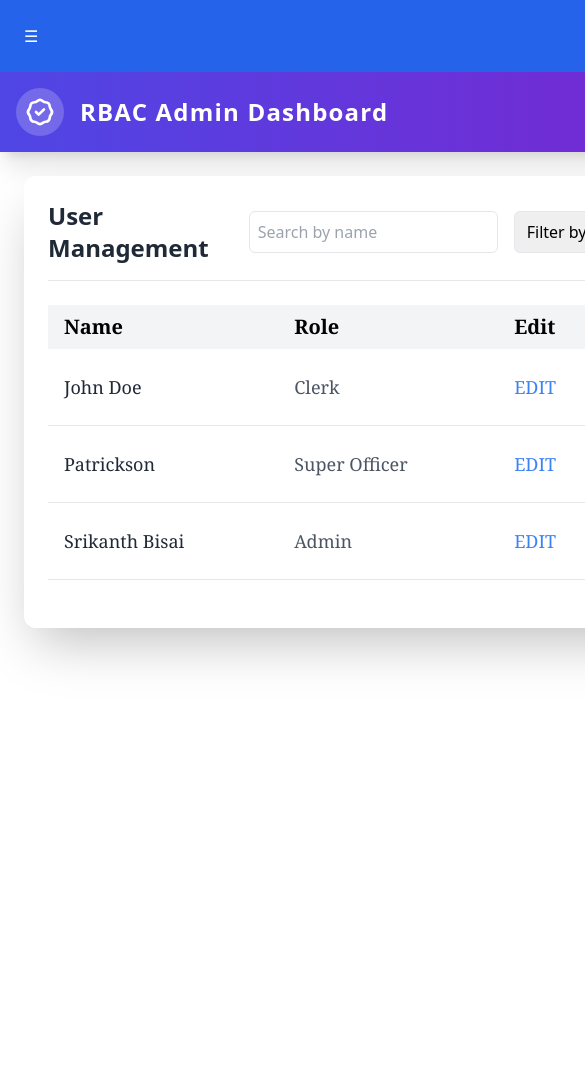
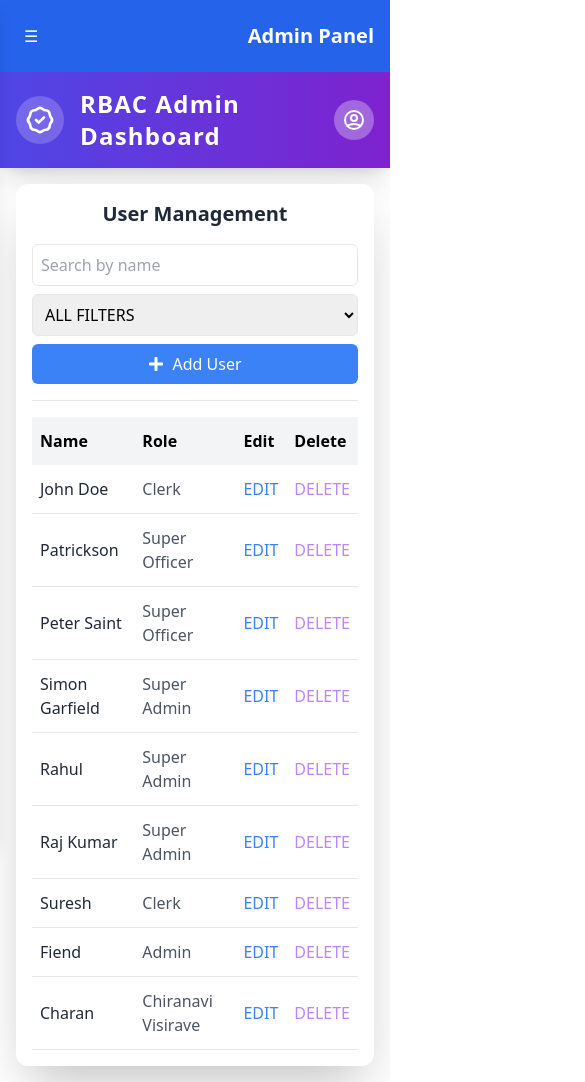
Before and after one commit to srikanthbisai/Role_based_Access_Control, a React (Create React App) app: page /users in a window 390 px wide. Shown: the top 1082 px of the page, 585 px wide, since content can reach past the window. Before the commit the page ends 844 px from the top, so only its background shows below. Built offline with nearby package versions, Linux system fonts and the light colour scheme; data requests are answered from the project's data file.

Commit message:
complete responsive fix

```diff
--- a/db.json
+++ b/db.json
@@ -96,11 +96,53 @@
       "email": "Patrick213@yahoo.com"
     },
     {
-      "id": "b066",
-      "name": "Srikanth Bisai",
-      "email": "wqojopqwjdpo@gmail.com",
+      "id": "1917",
+      "name": "Peter Saint",
+      "email": "peter9897@gmail.com",
+      "role": "Super Officer",
+      "status": "Active"
+    },
+    {
+      "id": "3ebd",
+      "name": "Simon Garfield",
+      "email": "simon@gmail.com",
+      "role": "Super Admin",
+      "status": "Active"
+    },
+    {
+      "id": "b439",
+      "name": "Rahul",
+      "email": "r023@gmail.com",
+      "role": "Super Admin",
+      "status": "Active"
+    },
+    {
+      "id": "6c27",
+      "name": "Raj Kumar",
+      "email": "raju@yahoo.com",
+      "role": "Super Admin",
+      "status": "Active"
+    },
+    {
+      "id": "a236",
+      "name": "Suresh",
+      "email": "suresh0909@gmail.com",
+      "role": "Clerk",
+      "status": "Active"
+    },
+    {
+      "id": "f868",
+      "name": "Fiend",
+      "email": "fava@gmail.com",
       "role": "Admin",
-      "status": "Inactive"
+      "status": "Active"
+    },
+    {
+      "id": "30b4",
+      "name": "Charan",
+      "email": "charan@gmail.com",
+      "role": "Chiranavi Visirave",
+      "status": "Active"
     }
   ]
 }
--- a/src/App.tsx
+++ b/src/App.tsx
@@ -3,11 +3,12 @@ import { BrowserRouter as Router, Routes, Route } from 'react-router-dom';
 import { Suspense, lazy } from 'react';
 import Sidebar from './components/Sidebar';
 import RoleManagement from './components/RoleManagement';
+import Spinner from './utils/Spinner';
 
 // Lazy load the components
 const Header = lazy(() => import('./components/Header'));
-const UserManagement = lazy(() => import('./components/UserManagement'));
-const PermissionManagement = lazy(() => import('./components/PermissionManagement'));
+const User = lazy(() => import('./components/User'));
+const Permissions = lazy(() => import('./components/Permissions'));
 
 const App = () => {
   const [isSidebarOpen, setIsSidebarOpen] = useState(false);
@@ -23,8 +24,8 @@ const App = () => {
         <Sidebar isOpen={isSidebarOpen} toggleSidebar={toggleSidebar} />
 
         {/* Main Content */}
-        <div className="flex-1 lg:ml-64">
-          {/* Header with a toggle button for small screens */}
+        <div className="flex-1 w-full lg:ml-64">
+          {/* Mobile Header with Sidebar Toggle */}
           <div className="lg:hidden flex items-center justify-between p-4 bg-blue-600 text-white">
             <button
               className="p-2 focus:outline-none"
@@ -35,17 +36,17 @@ const App = () => {
             <h1 className="text-xl font-bold">Admin Panel</h1>
           </div>
 
-          <Suspense fallback={<div>Loading...</div>}>
+          <Suspense fallback={<div className="flex justify-center items-center h-screen"><Spinner/></div>}>
             <Header />
           </Suspense>
 
-          <div className="p-6">
-            <Suspense fallback={<div>Loading content...</div>}>
+          <div className="p-4 sm:p-6">
+            <Suspense fallback={<div className="flex justify-center items-center h-screen"><Spinner/></div>}>
               <Routes>
-                <Route path="/users" element={<UserManagement />} />
+                <Route path="/users" element={<User />} />
                 <Route path="/roles" element={<RoleManagement />} />
-                <Route path="/permissions" element={<PermissionManagement />} />
-                <Route path="/" element={<UserManagement />} />
+                <Route path="/permissions" element={<Permissions />} />
+                <Route path="/" element={<User />} />
               </Routes>
             </Suspense>
           </div>
--- /dev/null
+++ b/src/components/Permissions.tsx
@@ -0,0 +1,68 @@
+import React from 'react';
+import usePermissionManagement from "../hooks/usePermissionManagement";
+
+const Permissions = () => {
+  const {
+    newPermission,
+    setNewPermission,
+    handleDeletePermission,
+    handleAddPermission,
+    permissions
+  } = usePermissionManagement();
+
+  return (
+    <div className="bg-white shadow-2xl rounded-xl p-4 sm:p-6 space-y-4 sm:space-y-6 w-full overflow-x-auto">
+      <div className="flex flex-col sm:flex-row items-start sm:items-center border-b pb-4 gap-4 sm:gap-10 justify-between">
+        <h2 className="text-xl sm:text-2xl font-bold text-gray-800 flex-shrink-0">Permission Management</h2>
+        <div className="flex flex-col sm:flex-row items-start sm:items-center space-y-2 sm:space-y-0 sm:space-x-2 w-full sm:w-auto">
+          <input
+            className="w-full sm:w-auto px-3 py-2 text-sm sm:text-base border rounded-md border-gray-300 focus:border-blue-500 focus:outline-none transition-colors"
+            placeholder="New Permission"
+            value={newPermission}
+            onChange={(e) => setNewPermission(e.target.value)}
+          />
+          <button
+            onClick={handleAddPermission}
+            className="w-full sm:w-auto bg-blue-500 text-white px-4 py-2 rounded-md hover:bg-blue-700 transition-colors text-sm sm:text-base"
+          >
+            Add Permission
+          </button>
+        </div>
+      </div>
+
+      {/* Permissions List */}
+      <div className="w-full overflow-x-auto">
+        <table className="w-full border-collapse">
+          <thead>
+            <tr className="bg-gray-100 font-serif">
+              <th className="py-2 px-2 sm:px-4 text-left text-sm sm:text-2xl">Permission</th>
+              <th className="py-2 px-2 sm:px-4 text-left text-sm sm:text-2xl">Actions</th>
+            </tr>
+          </thead>
+          <tbody>
+            {permissions.map((permission) => (
+              <tr
+                key={permission.id}
+                className="hover:bg-gray-50 transition-colors border-b font-serif text-sm sm:text-lg"
+              >
+                <td className="py-4 px-2 sm:px-4 font-medium text-gray-800">
+                  {permission.name}
+                </td>
+                <td className="py-4 px-2 sm:px-4 text-gray-600">
+                  <button
+                    onClick={() => handleDeletePermission(permission.id)}
+                    className="text-red-500 hover:text-red-700 transition-colors text-xs sm:text-base"
+                  >
+                    Delete
+                  </button>
+                </td>
+              </tr>
+            ))}
+          </tbody>
+        </table>
+      </div>
+    </div>
+  );
+};
+
+export default Permissions;
--- a/src/components/RoleManagement.tsx
+++ b/src/components/RoleManagement.tsx
@@ -1,4 +1,4 @@
-
+import React from 'react';
 import { FaPlus } from "react-icons/fa";
 import { Button, Dialog, DialogActions, DialogContent, DialogTitle, TextField, Checkbox, FormControlLabel } from "@mui/material";
 import { ToastContainer } from 'react-toastify';
@@ -6,67 +6,100 @@ import 'react-toastify/dist/ReactToastify.css';
 import useRoleManagement from "../hooks/useRoleManagement";
 
 const RoleManagement: React.FC = () => {
- const {  roles ,  permissions, editingRole, setEditingRole, newRole, setNewRole, error, showDialog, setShowDialog,
-  handleAddRole, handleDeleteRole, handleEditClick, handleUpdateRole } = useRoleManagement();
+  const {
+    roles,
+    permissions,
+    editingRole,
+    setEditingRole,
+    newRole,
+    setNewRole,
+    error,
+    showDialog,
+    setShowDialog,
+    handleAddRole,
+    handleDeleteRole,
+    handleEditClick,
+    handleUpdateRole
+  } = useRoleManagement();
 
   return (
-    <div className="bg-white shadow-2xl rounded-xl p-6 space-y-6">
-      <div className="flex gap-10 items-center border-b pb-4">
-        <h2 className="text-2xl font-bold text-gray-800">Role Management</h2>
+    <div className="bg-white shadow-2xl rounded-xl p-4 sm:p-6 space-y-4 sm:space-y-6 w-full overflow-x-auto">
+      <div className="flex flex-col sm:flex-row gap-4 items-start sm:items-center justify-between border-b pb-4">
+        <div className="flex flex-col sm:flex-row items-start sm:items-center gap-4 w-full">
+          <h2 className="text-xl sm:text-2xl font-bold text-gray-800 flex-shrink-0">Role Management</h2>
           <Button
             onClick={() => setShowDialog(true)}
             variant="contained"
             color="primary"
             startIcon={<FaPlus />}
+            className="w-full sm:w-auto"
           >
             Add Role
           </Button>
-        {error && <p className="text-red-500 text-sm">{error}</p>}
+        </div>
+        {error && <p className="text-red-500 text-sm w-full text-center sm:text-left">{error}</p>}
       </div>
 
       {/* Roles List */}
+      <div className="w-full overflow-x-auto">
         <table className="w-full border-collapse">
           <thead>
             <tr className="bg-gray-100 font-serif">
-            <th className="py-2 px-4 text-left text-2xl">Role Name</th>
-            <th className="py-2 px-4 text-left text-2xl">Permissions</th>
-            <th className="py-2 px-4 text-left text-2xl">Edit</th>
-            <th className="py-2 px-4 text-left text-2xl">Delete</th>
+              <th className="py-2 px-2 sm:px-4 text-left text-sm sm:text-2xl">Role Name</th>
+              <th className="py-2 px-2 sm:px-4 text-left text-sm sm:text-2xl hidden sm:table-cell">Permissions</th>
+              <th className="py-2 px-2 sm:px-4 text-left text-sm sm:text-2xl">Actions</th>
             </tr>
           </thead>
           <tbody>
             {roles.map((role) => (
-            <tr key={role.id} className="hover:bg-gray-50 transition-colors border-b font-serif text-lg">
-              <td className="py-6 px-4 font-medium text-gray-800">{role.name}</td>
-              <td className="py-6 px-4 text-gray-600">
+              <tr
+                key={role.id}
+                className="hover:bg-gray-50 transition-colors border-b font-serif text-sm sm:text-lg"
+              >
+                <td className="py-4 px-2 sm:px-4 font-medium text-gray-800">
+                  {role.name}
+                  <div className="sm:hidden text-gray-600 text-xs mt-1">
+                    {role.permissions.join(", ")}
+                  </div>
+                </td>
+                <td className="py-4 px-2 sm:px-4 text-gray-600 hidden sm:table-cell">
                   {role.permissions.join(", ")}
                 </td>
-              <td className="py-6 px-4 text-gray-600 flex items-center space-x-2">
+                <td className="py-4 px-2 sm:px-4 text-gray-600">
+                  <div className="flex items-center space-x-2">
                     <Button
                       onClick={() => handleEditClick(role)}
                       variant="text"
                       color="primary"
+                      size="small"
+                      className="text-xs sm:text-base"
                     >
                       Edit
                     </Button>
-              </td>
-
-              <td className="py-6 px-4 text-gray-600 ">
                     <Button
                       onClick={() => handleDeleteRole(role.id)}
                       variant="text"
                       color="secondary"
+                      size="small"
+                      className="text-xs sm:text-base"
                     >
                       Delete
                     </Button>
+                  </div>
                 </td>
               </tr>
             ))}
           </tbody>
         </table>
+      </div>
 
       {/* Dialog for Add/Edit Role */}
-      <Dialog open={showDialog} onClose={() => setShowDialog(false)}>
+      <Dialog
+        open={showDialog}
+        onClose={() => setShowDialog(false)}
+        maxWidth="xs"
+        fullWidth
+      >
         <DialogTitle>{editingRole ? "Edit Role" : "Add Role"}</DialogTitle>
         <DialogContent>
           <TextField
@@ -80,8 +113,9 @@ const RoleManagement: React.FC = () => {
             fullWidth
             margin="normal"
           />
-          <div>
-            <label className="block text-sm font-medium text-gray-700">Permissions</label>
+          <div className="mt-2">
+            <label className="block text-sm font-medium text-gray-700 mb-2">Permissions</label>
+            <div className="grid grid-cols-2 sm:grid-cols-3 gap-2">
               {permissions.map((permission) => (
                 <FormControlLabel
                   key={permission.id}
@@ -105,20 +139,27 @@ const RoleManagement: React.FC = () => {
                           setNewRole({ ...newRole, permissions: updatedPermissions });
                         }
                       }}
+                      size="small"
                     />
                   }
-                label={permission.name}
+                  label={<span className="text-xs sm:text-sm">{permission.name}</span>}
                 />
               ))}
             </div>
+          </div>
         </DialogContent>
         <DialogActions>
-          <Button onClick={() => setShowDialog(false)} color="secondary">
+          <Button
+            onClick={() => setShowDialog(false)}
+            color="secondary"
+            size="small"
+          >
             Cancel
           </Button>
           <Button
             onClick={editingRole ? handleUpdateRole : handleAddRole}
             color="primary"
+            size="small"
           >
             {editingRole ? "Update Role" : "Add Role"}
           </Button>
--- a/src/components/UserManagement.tsx
+++ b/src/components/User.tsx
@@ -1,3 +1,4 @@
+import React from 'react';
 import { FaPlus } from "react-icons/fa";
 import { ToastContainer } from "react-toastify";
 import "react-toastify/dist/ReactToastify.css";
@@ -8,7 +9,7 @@ import DialogTitle from "@mui/material/DialogTitle";
 import Button from "@mui/material/Button";
 import useUserManagement from "../hooks/useUserManagement";
 
-const UserManagement: React.FC = () => {
+const User: React.FC = () => {
   const {
     roles,
     editingUser,
@@ -32,23 +33,25 @@ const UserManagement: React.FC = () => {
   } = useUserManagement();
 
   return (
-    <div className="bg-white shadow-2xl rounded-xl p-6 space-y-6">
-      <div className="flex gap-10 items-center border-b pb-4">
-        <h2 className="text-2xl font-bold text-gray-800">User Management</h2>
-        <div className="flex gap-4 items-center">
+    <div className="bg-white shadow-2xl rounded-xl p-4 sm:p-6 w-full max-w-full mx-auto overflow-x-auto">
+      <div className="flex flex-col sm:flex-row gap-4 items-center border-b pb-4">
+        <h2 className="text-xl sm:text-2xl font-bold text-gray-800 w-full sm:w-auto text-center sm:text-left">
+          User Management
+        </h2>
+        <div className="flex flex-wrap justify-center sm:justify-start gap-2 sm:gap-4 items-center w-full sm:w-auto">
           <input
             type="text"
-            className="border p-2 rounded-md"
+            className="border p-2 rounded-md w-full sm:w-auto"
             placeholder="Search by name"
             value={searchQuery}
             onChange={(e) => setSearchQuery(e.target.value)}
           />
           <select
-            className="border p-2 rounded-md"
+            className="border p-2 rounded-md w-full sm:w-auto"
             value={selectedRole}
             onChange={(e) => setSelectedRole(e.target.value)}
           >
-            <option value="">Filter by role</option>
+            <option value="">ALL FILTERS</option>
             {roles.map((role) => (
               <option key={role.id} value={role.name}>
                 {role.name}
@@ -56,55 +59,48 @@ const UserManagement: React.FC = () => {
             ))}
           </select>
           <button
-            onClick={() => setShowDialog(true)} // Open dialog for adding user
-            className="text-white px-4 py-2 rounded-md bg-blue-500 hover:bg-blue-700 transition-colors flex justify-center items-center gap-3"
+            onClick={() => setShowDialog(true)}
+            className="text-white p-2 rounded-md bg-blue-500 hover:bg-blue-700 transition-colors flex justify-center items-center gap-2 w-full sm:w-auto"
           >
             <FaPlus />
             Add User
           </button>
         </div>
-        {error && <p className="text-red-500 text-sm">{error}</p>}
       </div>
 
+      {error && <p className="text-red-500 text-sm mt-2">{error}</p>}
+
       {/* User List */}
-      <table className="w-full border-collapse">
+      <div className="overflow-x-auto">
+        <table className="w-full border-collapse table-auto mt-4">
           <thead>
-          <tr className="bg-gray-100 font-serif text-xl">
-            <th className="py-2 px-4 text-left">Name</th>
-            <th className="py-2 px-4 text-left hidden lg:table-cell">Email</th>
-            <th className="py-2 px-4 text-left hidden lg:table-cell">Status</th>
-            <th className="py-2 px-4 text-left">Role</th>
-            <th className="py-2 px-4 text-left hidden lg:table-cell">
-              Activity
-            </th>
-            <th className="py-2 px-4 text-left">Edit</th>
-            <th className="py-2 px-4 text-left">Delete</th>
+            <tr className="bg-gray-100">
+              <th className="py-3 px-2 text-left">Name</th>
+              <th className="py-3 px-2 text-left hidden md:table-cell">Email</th>
+              <th className="py-3 px-2 text-left hidden md:table-cell">Status</th>
+              <th className="py-3 px-2 text-left">Role</th>
+              <th className="py-3 px-2 text-left hidden md:table-cell">Activity</th>
+              <th className="py-3 px-2 text-left">Edit</th>
+              <th className="py-3 px-2 text-left">Delete</th>
             </tr>
           </thead>
           <tbody>
             {filteredUsers.map((user) => (
               <tr
                 key={user.id}
-              className="hover:bg-gray-50 transition-colors border-b font-serif text-lg"
+                className="hover:bg-gray-50 transition-colors border-b"
               >
-              <td className="py-6 px-4 font-medium text-gray-800">
+                <td className="py-3 px-2 font-medium text-gray-800">
                   {user.name}
                 </td>
-              <td className="py-6 px-4 text-gray-600 hidden lg:table-cell">{user.email}</td>
-              {/* Status column hidden on smaller screens */}
-              <td className="py-6 px-4 text-gray-600 hidden lg:table-cell">
-                <span
-                  className={`${
-                    user.status === "Active" ? "text-green-700" : "text-red-500"
-                  }`}
-                >
+                <td className="py-3 px-2 text-gray-600 hidden md:table-cell">{user.email}</td>
+                <td className="py-3 px-2 text-gray-600 hidden md:table-cell">
+                  <span className={user.status === "Active" ? "text-green-700" : "text-red-500"}>
                     {user.status}
                   </span>
                 </td>
-
-              <td className="py-6 px-4 text-gray-600">{user.role}</td>
-              {/* Activity column hidden on smaller screens */}
-              <td className="py-6 px-4 text-gray-600 hidden lg:table-cell">
+                <td className="py-3 px-2 text-gray-600">{user.role}</td>
+                <td className="py-3 px-2 text-gray-600 hidden md:table-cell">
                   <label className="inline-flex items-center cursor-pointer">
                     <input
                       type="checkbox"
@@ -113,24 +109,13 @@ const UserManagement: React.FC = () => {
                       className="hidden"
                     />
                     <div className="relative">
-                    <div
-                      className={`w-12 h-6 rounded-full ${
-                        user.status === "Active" ? "bg-green-500" : "bg-red-300"
-                      }`}
-                    >
-                      <div
-                        className={`w-6 h-6 bg-gray-200 rounded-full transition-all ${
-                          user.status === "Active"
-                            ? "transform translate-x-6"
-                            : ""
-                        }`}
-                      />
+                      <div className={`w-12 h-6 rounded-full ${user.status === "Active" ? "bg-green-500" : "bg-red-300"}`}>
+                        <div className={`w-6 h-6 bg-gray-200 rounded-full transition-all ${user.status === "Active" ? "transform translate-x-6" : ""}`} />
                       </div>
                     </div>
                   </label>
                 </td>
-
-              <td className="py-6 px-4">
+                <td className="py-3 px-2">
                   <button
                     onClick={() => handleEditClick(user)}
                     className="text-blue-500 hover:text-blue-700"
@@ -138,11 +123,10 @@ const UserManagement: React.FC = () => {
                     EDIT
                   </button>
                 </td>
-
-              <td className="py-6 px-4">
+                <td className="py-3 px-2">
                   <button
                     onClick={() => handleDeleteUser(user.id)}
-                  className="text-purple-400 hover:text-red-700 text-md"
+                    className="text-purple-400 hover:text-red-700"
                   >
                     DELETE
                   </button>
@@ -151,14 +135,20 @@ const UserManagement: React.FC = () => {
             ))}
           </tbody>
         </table>
+      </div>
 
       {/* Add/Edit User Dialog */}
-      <Dialog open={showDialog} onClose={() => setShowDialog(false)}>
+      <Dialog
+        open={showDialog}
+        onClose={() => setShowDialog(false)}
+        maxWidth="xs"
+        fullWidth
+      >
         <DialogTitle>{editingUser ? "Edit User" : "Add New User"}</DialogTitle>
         <DialogContent>
           <div className="space-y-4">
             <div className="flex flex-col">
-              <label>Name</label>
+              <label className="mb-1">Name</label>
               <input
                 type="text"
                 min={3}
@@ -174,7 +164,7 @@ const UserManagement: React.FC = () => {
             </div>
 
             <div className="flex flex-col">
-              <label>Email</label>
+              <label className="mb-1">Email</label>
               <input
                 type="email"
                 required
@@ -189,7 +179,7 @@ const UserManagement: React.FC = () => {
             </div>
 
             <div className="flex flex-col">
-              <label>Role</label>
+              <label className="mb-1">Role</label>
               <select
                 value={editingUser ? editingUser.role : newUser.role}
                 onChange={(e) =>
@@ -207,8 +197,9 @@ const UserManagement: React.FC = () => {
                 ))}
               </select>
             </div>
+
             <div className="flex flex-col">
-              <label>Status</label>
+              <label className="mb-1">Status</label>
               <select
                 value={editingUser ? editingUser.status : newUser.status}
                 onChange={(e) =>
@@ -243,4 +234,4 @@ const UserManagement: React.FC = () => {
   );
 };
 
-export default UserManagement;
+export default User;
```
Also changed, not shown: src/components/PermissionManagement.tsx (deleted, +0 -54 lines), src/components/Sidebar.tsx (+21 -8 lines), src/utils/Spinner.js (+11 -0 lines). Lines whose indentation alone changed are shown as unchanged.
